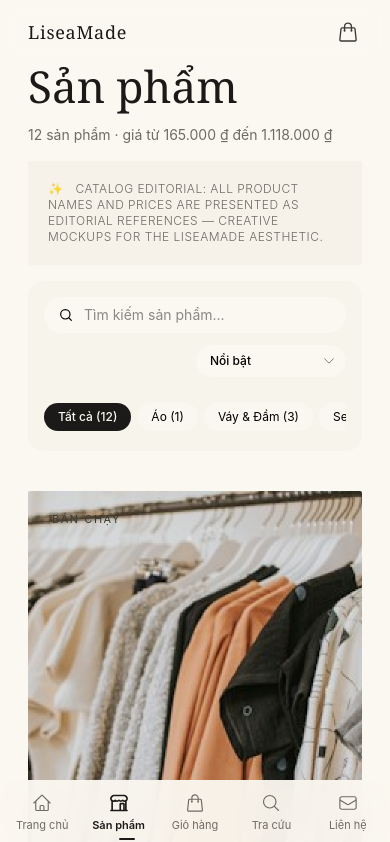
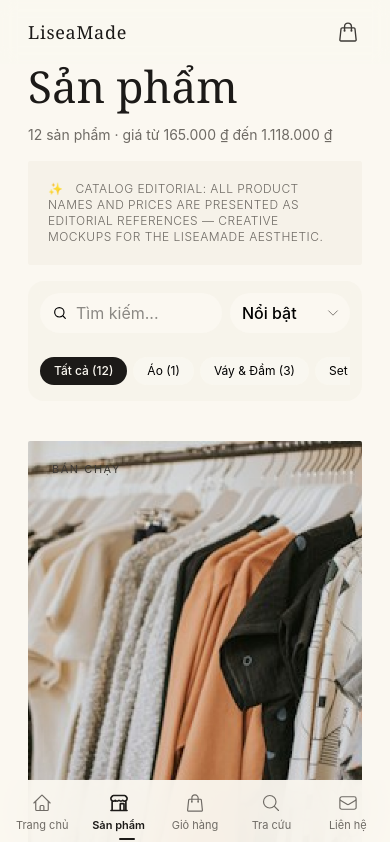
Before and after one commit to Tiennguyen25081996/WebLiseaMade, a React (Vite) app: page /san-pham in a window 390 px wide. Shown: the top 842 px of the page. Built offline with nearby package versions, Linux system fonts and the light colour scheme.

Commit message:
fix(mobile): sửa vỡ giao diện search và combobox filter trên màn hình mobile

```diff
--- a/src/components/catalog/AutoLayoutFilterBar.tsx
+++ b/src/components/catalog/AutoLayoutFilterBar.tsx
@@ -8,27 +8,18 @@ export function AutoLayoutFilterBar({ className = "" }: React.ComponentPropsWith
 
   return (
     <div
-      className={`w-full rounded-2xl border border-sand-200/90 bg-sand-100/70 p-4 md:p-5 backdrop-blur-sm shadow-2xs flex flex-col gap-3.5 ${className}`}
+      className={`w-full rounded-2xl border border-sand-200/90 bg-sand-100/70 p-3 sm:p-4 md:p-5 backdrop-blur-sm shadow-2xs flex flex-col gap-3 ${className}`}
     >
-      {/* Hàng 1: Tìm kiếm + Sắp xếp */}
-      <div className="flex flex-col sm:flex-row items-stretch sm:items-center justify-between gap-3">
-        <div className="flex-1 max-w-full sm:max-w-md">
+      {/* Hàng 1: Ô tìm kiếm + Combobox sắp xếp nằm cùng 1 hàng đồng bộ chiều cao trên mọi màn hình */}
+      <div className="flex items-center gap-2 sm:gap-3 w-full">
+        <div className="flex-1 min-w-0">
           <SearchField
             value={query.q}
             onQueryChange={(val) => setQuery({ q: val })}
           />
         </div>
 
-        <div className="flex items-center gap-2.5 self-end sm:self-auto shrink-0">
-          {isFiltered && (
-            <button
-              type="button"
-              onClick={reset}
-              className="text-xs text-coral-700 hover:text-coral-900 underline font-medium px-2 py-1 transition-colors"
-            >
-              Xóa bộ lọc
-            </button>
-          )}
+        <div className="shrink-0 w-[120px] sm:w-[155px]">
           <SortPicker
             query={query}
             onSortChange={(sort) => setQuery({ sort })}
@@ -36,9 +27,9 @@ export function AutoLayoutFilterBar({ className = "" }: React.ComponentPropsWith
         </div>
       </div>
 
-      {/* Hàng 2: Danh mục (Pills cuộn ngang êm ái trên mobile) */}
+      {/* Hàng 2: Danh mục sản phẩm (Pills cuộn ngang êm ái trên mobile, có nút Xóa lọc) */}
       <div className="pt-2 border-t border-sand-200/60">
-        <FilterChips query={query} />
+        <FilterChips query={query} isFiltered={isFiltered} onReset={reset} />
       </div>
     </div>
   );
--- a/src/components/catalog/FilterChips.tsx
+++ b/src/components/catalog/FilterChips.tsx
@@ -6,10 +6,12 @@ import { countByCategory, toSearchParams } from "@/lib/catalog";
 
 interface FilterChipsProps {
   query: CatalogQuery;
+  isFiltered?: boolean;
+  onReset?: () => void;
   className?: string;
 }
 
-export function FilterChips({ query, className = "" }: FilterChipsProps) {
+export function FilterChips({ query, isFiltered = false, onReset, className = "" }: FilterChipsProps) {
   const isAll = query.category === "all";
 
   return (
@@ -18,6 +20,18 @@ export function FilterChips({ query, className = "" }: FilterChipsProps) {
       aria-label="Chọn nhóm hàng"
       className={`flex items-center gap-1.5 overflow-x-auto scrollbar-hide py-1 ${className}`}
     >
+      {/* Nút Xóa lọc nhanh khi có filter/search */}
+      {isFiltered && onReset && (
+        <button
+          type="button"
+          onClick={onReset}
+          className="tap-feedback shrink-0 px-3 py-1.5 rounded-full text-xs transition-all duration-200 border bg-coral-50 text-coral-800 border-coral-200/90 font-medium hover:bg-coral-100 flex items-center gap-1 shadow-2xs"
+          aria-label="Xóa tất cả bộ lọc"
+        >
+          <span>✕</span> Xóa lọc
+        </button>
+      )}
+
       {/* Chip "Tất cả" */}
       <Link
         to={`/san-pham?${toSearchParams({ ...query, category: "all" }).toString()}`}
--- a/src/components/catalog/SearchField.tsx
+++ b/src/components/catalog/SearchField.tsx
@@ -29,27 +29,27 @@ export function SearchField({ value = "", onQueryChange, className = "" }: Searc
   };
 
   return (
-    <div className={`relative flex items-center w-full ${className}`}>
+    <div className={`relative flex items-center w-full min-w-0 ${className}`}>
       <label htmlFor="search-input" className="sr-only">
         Tìm kiếm sản phẩm
       </label>
-      <div className="pointer-events-none absolute left-3.5 flex items-center text-ink-400">
-        <SearchIcon className="h-4 w-4" aria-hidden focusable={false} />
+      <div className="pointer-events-none absolute left-3 flex items-center text-ink-400">
+        <SearchIcon className="h-4 w-4 shrink-0" aria-hidden focusable={false} />
       </div>
       <input
         type="search"
         id="search-input"
         name="tim"
         value={localValue}
-        placeholder="Tìm kiếm sản phẩm..."
+        placeholder="Tìm kiếm..."
         onChange={(e) => setLocalValue(e.target.value)}
-        className="w-full bg-sand-50/90 border border-sand-300/80 rounded-full pl-10 pr-9 py-2 text-sm text-ink-900 placeholder:text-ink-400 focus:outline-none focus:border-ink-900 focus:ring-1 focus:ring-ink-900/20 transition-all shadow-2xs"
+        className="h-10 w-full min-w-0 bg-sand-50/90 border border-sand-300/80 rounded-full pl-9 pr-8 text-base sm:text-sm text-ink-900 placeholder:text-ink-400 focus:outline-none focus:border-ink-900 focus:ring-1 focus:ring-ink-900/20 transition-all shadow-2xs [&::-webkit-search-cancel-button]:hidden [&::-webkit-search-decoration]:hidden"
       />
       {localValue && (
         <button
           type="button"
           onClick={handleClear}
-          className="absolute right-3 p-1 text-ink-400 hover:text-ink-700 transition-colors rounded-full"
+          className="absolute right-2.5 p-1 text-ink-400 hover:text-ink-700 transition-colors rounded-full"
           aria-label="Xóa từ khóa tìm kiếm"
         >
           <svg className="h-3.5 w-3.5" viewBox="0 0 20 20" fill="currentColor">
--- a/src/components/catalog/SortPicker.tsx
+++ b/src/components/catalog/SortPicker.tsx
@@ -9,7 +9,7 @@ interface SortPickerProps {
 
 export function SortPicker({ query, onSortChange, className = "" }: SortPickerProps) {
   return (
-    <div className={`relative inline-flex items-center shrink-0 ${className}`}>
+    <div className={`relative flex items-center w-full min-w-0 ${className}`}>
       <label htmlFor="catalog-sort" className="sr-only">
         Sắp xếp theo
       </label>
@@ -21,7 +21,8 @@ export function SortPicker({ query, onSortChange, className = "" }: SortPickerPr
             onSortChange(e.target.value as SortKey);
           }
         }}
-        className="appearance-none bg-sand-50/90 border border-sand-300/80 rounded-full pl-3.5 pr-8 py-2 text-xs md:text-sm font-medium text-ink-800 hover:border-ink-900/60 focus:outline-none focus:border-ink-900 focus:ring-1 focus:ring-ink-900/20 transition-all cursor-pointer shadow-2xs"
+        style={{ WebkitAppearance: "none", MozAppearance: "none" }}
+        className="h-10 w-full appearance-none bg-sand-50/90 border border-sand-300/80 rounded-full pl-3 pr-7 text-base sm:text-sm font-medium text-ink-800 hover:border-ink-900/60 focus:outline-none focus:border-ink-900 focus:ring-1 focus:ring-ink-900/20 transition-all cursor-pointer shadow-2xs truncate"
       >
         {SORT_OPTIONS.map((option) => (
           <option key={option.value} value={option.value}>
```
